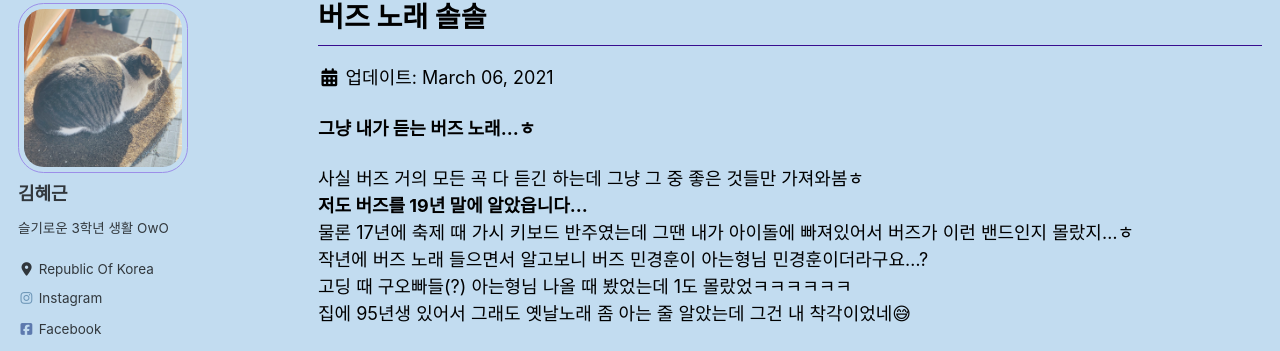
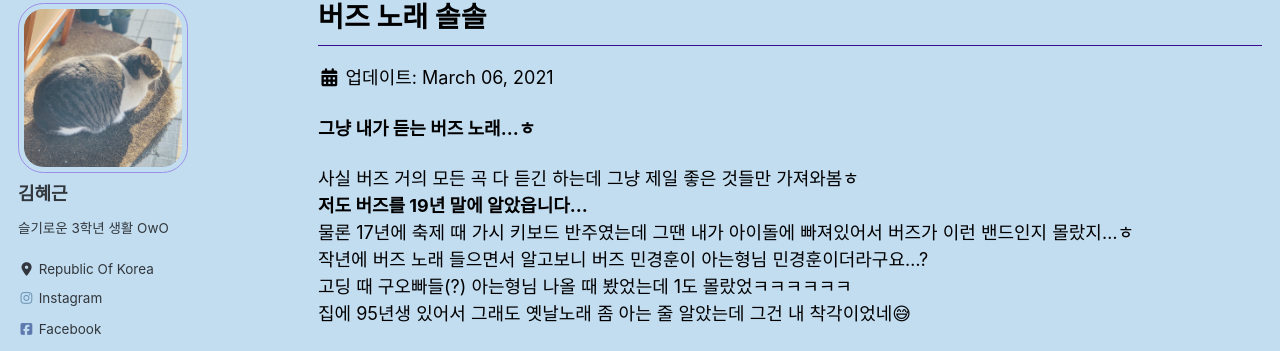
Before and after one commit to hyegeun/hyegeun.github.io, a Jekyll site: the page built from _posts/Music/2021-03-05-post13.md, in a window 1280 px wide and 900 px high. Shown: the part 154-505 px from the top of the window. Built offline with Jekyll 4.4.1, drawn with Linux system fonts in a browser that asks for light colours; cached includes are drawn as plain includes; nearby versions of some CDN libraries; a script that is not in the unit is left out.

Commit message:
Update 2021-03-05-post13.md

```diff
--- a/_posts/Music/2021-03-05-post13.md
+++ b/_posts/Music/2021-03-05-post13.md
@@ -8,7 +8,7 @@ categories:
 ---
 **그냥 내가 듣는 버즈 노래...ㅎ**
 
-사실 버즈 거의 모든 곡 다 듣긴 하는데 그냥 그 중 좋은 것들만 가져와봄ㅎ
+사실 버즈 거의 모든 곡 다 듣긴 하는데 그냥 제일 좋은 것들만 가져와봄ㅎ
 **저도 버즈를 19년 말에 알았읍니다...**
 물론 17년에 축제 때 가시 키보드 반주였는데 그땐 내가 아이돌에 빠져있어서 버즈가 이런 밴드인지 몰랐지...ㅎ
 작년에 버즈 노래 들으면서 알고보니 버즈 민경훈이 아는형님 민경훈이더라구요...?
```
